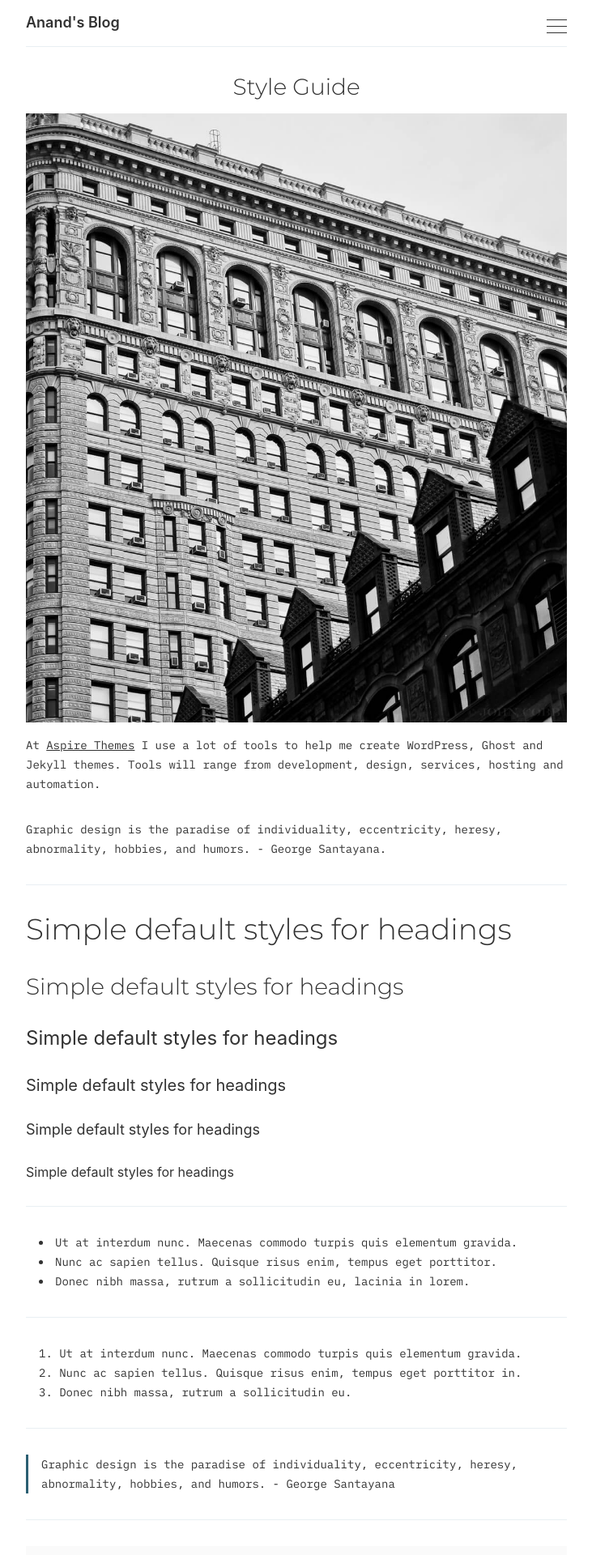
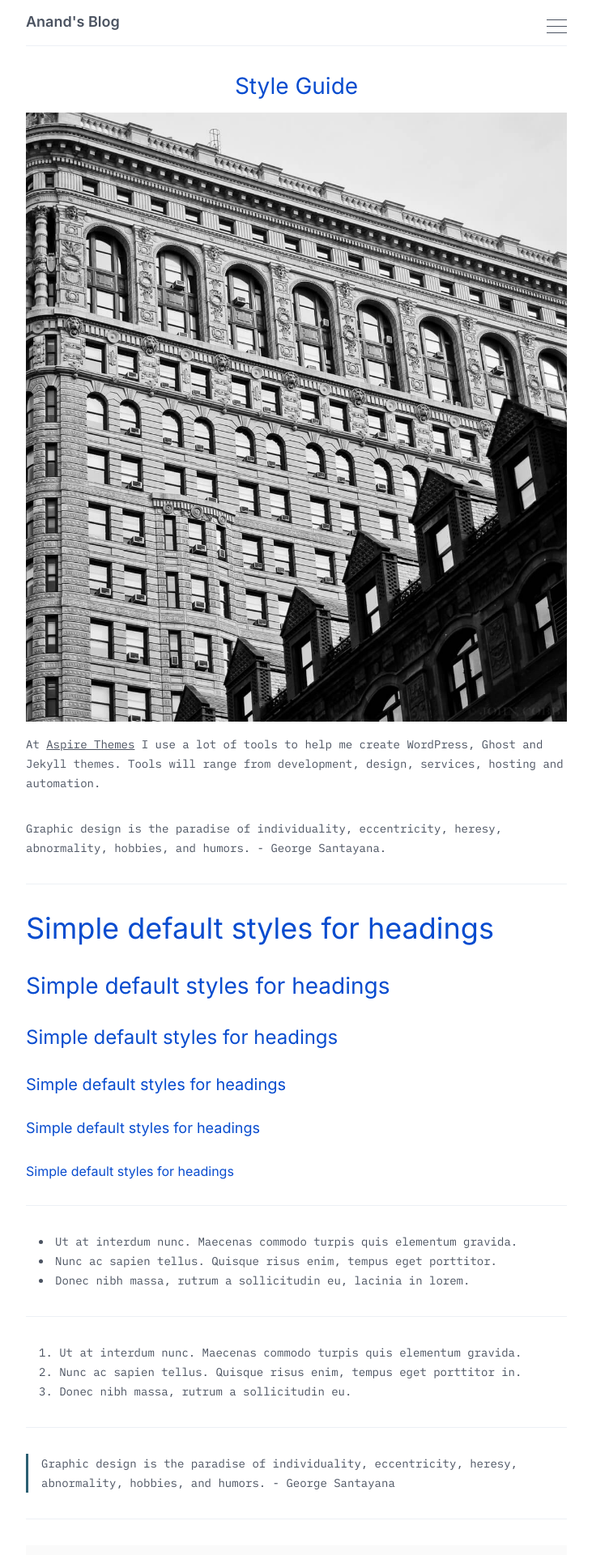
Before and after one commit to anandbosedev/anandbosedev.github.io, a Jekyll site: the page built from _pages/style-guide.md, in a window 1280 px wide. Shown: the top 1920 px of the page at 81% size, without its empty margins (274-1005 px from the left). Built offline with Jekyll 4.4.1, drawn with Linux system fonts in a browser that asks for light colours; some web fonts are replaced.

Commit message:
Style updates

```diff
--- a/_sass/elements/_body.scss
+++ b/_sass/elements/_body.scss
@@ -8,8 +8,11 @@ body {
   font-family: $font-base;
   line-height: $line-height-base;
 
-  -webkit-font-smoothing: antialiased;
-   -moz-osx-font-smoothing: grayscale;
+  //-webkit-font-smoothing: antialiased;
+  -moz-osx-font-smoothing: grayscale;
+  text-rendering: geometricPrecision !important;
+  -webkit-font-smoothing: antialiased !important;
+  text-shadow: 1px 1px 1px rgba(0, 0, 0, .005);
 }
 
 *::selection {
--- a/_sass/elements/_type.scss
+++ b/_sass/elements/_type.scss
@@ -17,16 +17,17 @@ h5,
 h6 {
   font-weight: inherit;
   line-height: initial;
+  color: $color-brand;
 }
 
 h1 {
   font-size: $font-size-h1;
-  font-weight: $font-weight-light;
+  font-weight: $font-weight-regular;
 }
 
 h2 {
   font-size: $font-size-h2;
-  font-weight: $font-weight-light;
+  font-weight: $font-weight-regular;
 }
 
 h3 {
--- a/_sass/generic/_shared.scss
+++ b/_sass/generic/_shared.scss
@@ -25,3 +25,7 @@ dd, ol, ul {
   list-style-position: inside;
   margin-left: $base-spacing-unit;
 }
+
+.background-bg {
+  background-color: $color-background;
+}
--- a/_sass/settings/_colors.scss
+++ b/_sass/settings/_colors.scss
@@ -3,9 +3,10 @@
 // *----------------------------------*/
 
 // Colors
-$color-brand: #00A0FF;
+$color-background: #F6F5F0;
+$color-brand: #084CCF;
 $color-white: #FFFFFF;
-$color-text:  #323232;
+$color-text:  #4B5361;
 $color-gray:  #2B5F72;
 
 // Background Colors
@@ -14,7 +15,7 @@ $bg-color-dark:  #222228;
 $bg-color-gray:  #FAFAFA;
 
 // Border
-$color-border: #E9EFF3;
+$color-border: #a3b2cb32;
 
 // Links
 $color-link:        $color-text;
```
Also changed, not shown: 2 other files.
